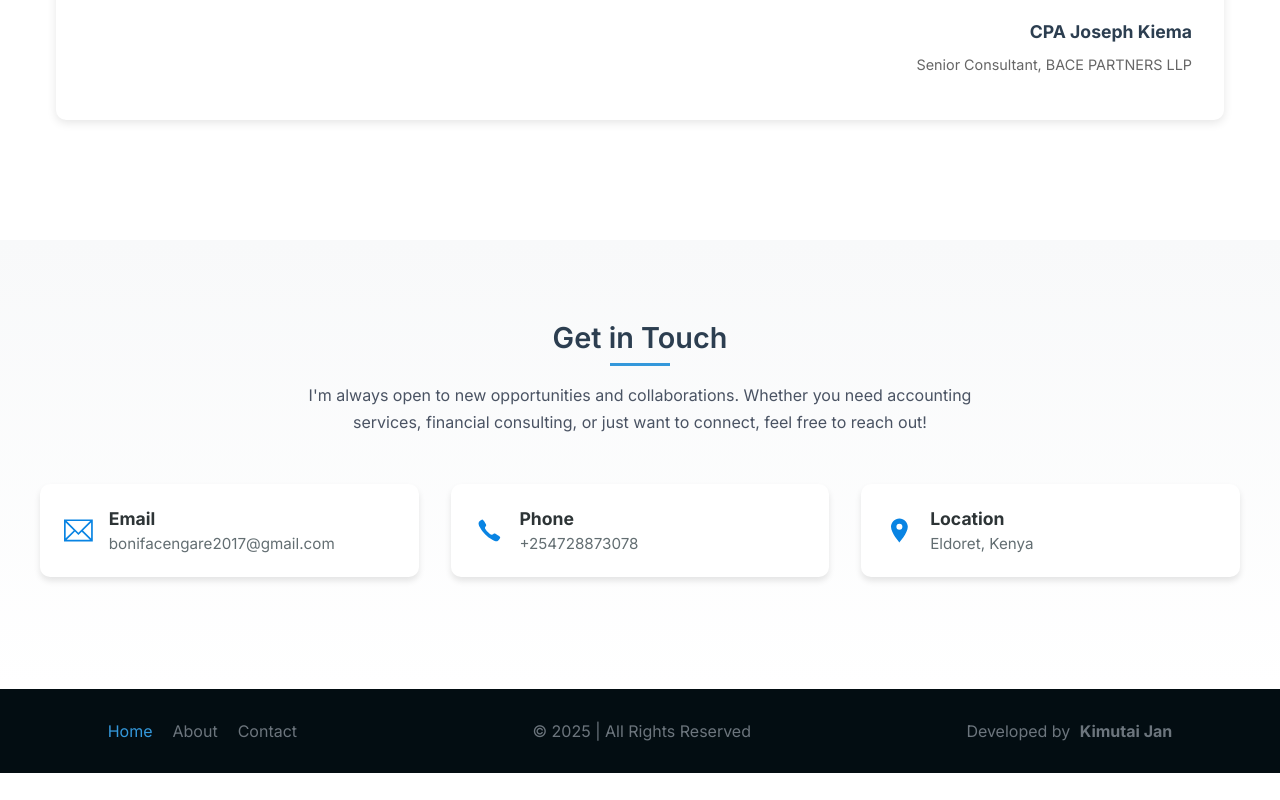
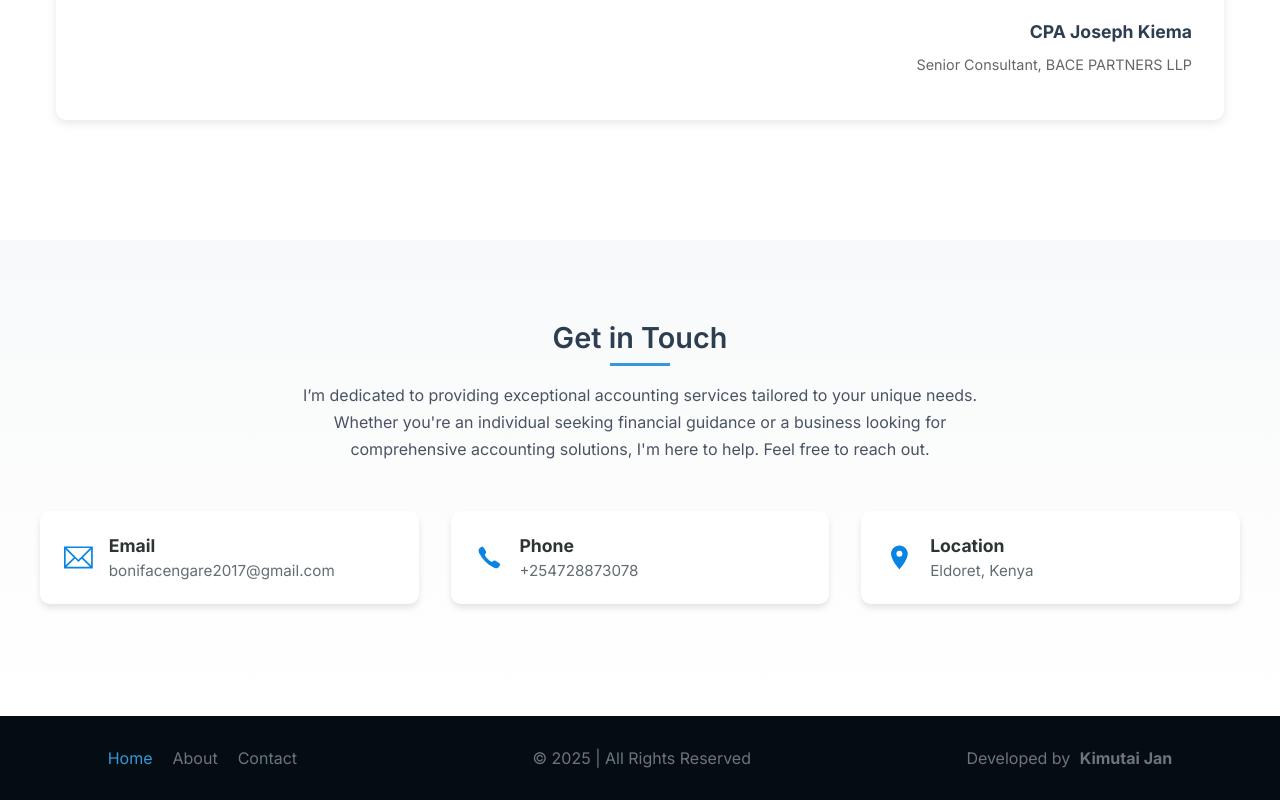
Before and after one commit to jankimutai/bonie-portfolio, a React (Create React App) app: page / in a window 1280 px wide. Shown: the part 5190-5990 px from the top of the page. Before the commit the page ends 5963 px from the top, so only its background shows below. Built offline with nearby package versions, Linux system fonts and the light colour scheme; a web font is replaced by a local one.

Commit message:
feat:update contact.js

```diff
--- a/src/Components/Contact.js
+++ b/src/Components/Contact.js
@@ -12,9 +12,10 @@ const Contact = () => {
 
         <div className='part'>
           <p className='intro-text'>
-            I'm always open to new opportunities and collaborations.
-            Whether you need accounting services, financial consulting,
-            or just want to connect, feel free to reach out!
+          I’m dedicated to providing exceptional accounting services tailored to your unique needs.
+          Whether you're an individual seeking financial guidance or a business looking for comprehensive accounting solutions,
+          I'm here to help. Feel free to reach out.
+
           </p>
 
           <div className="contact-grid">
```
